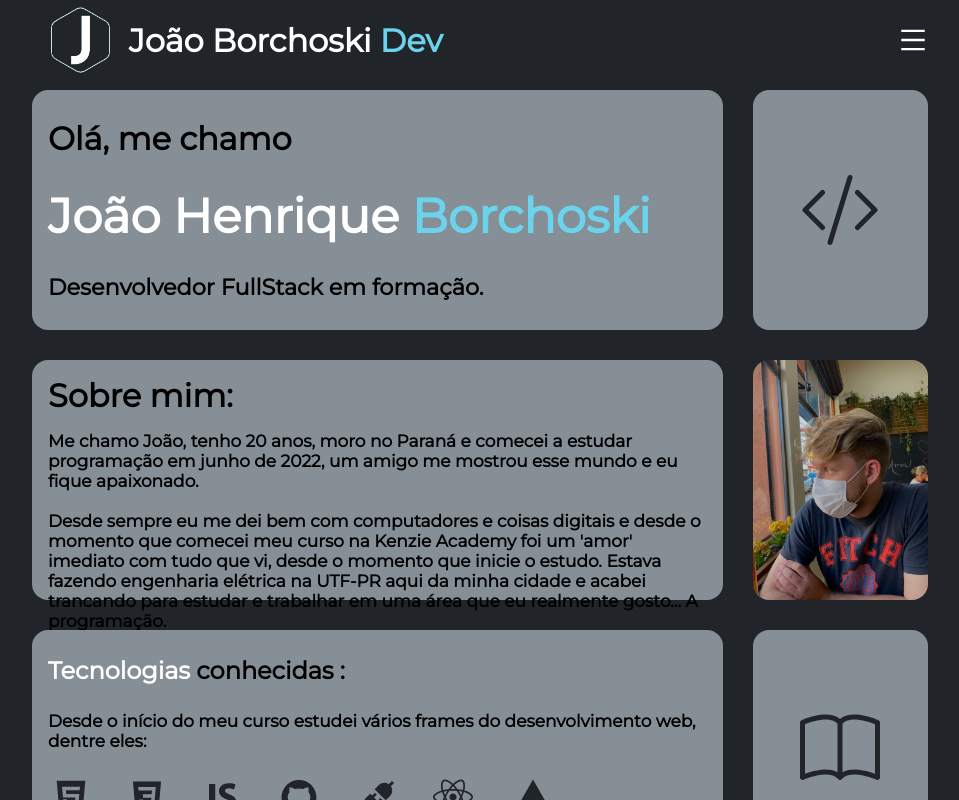
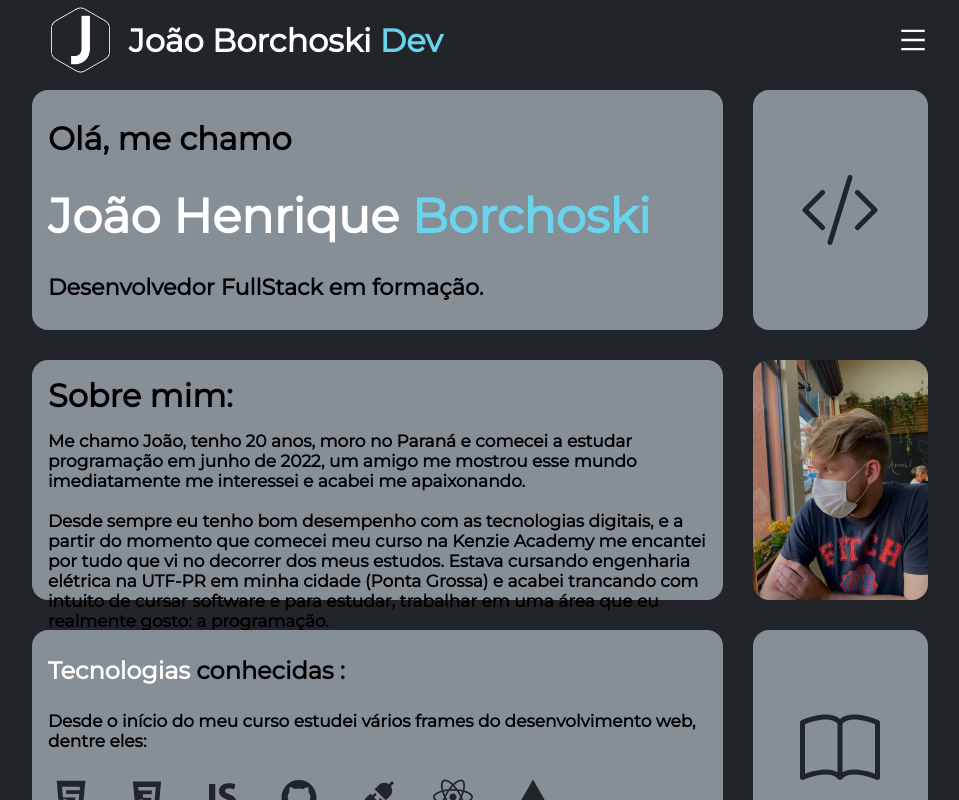
Before and after one commit to Borchoski/Portfolio-Joao, a React (Create React App) app: page / in a window 1280 px wide. Shown: the top 800 px of the page, without its empty margins (160-1119 px from the left). Built offline with nearby package versions, Linux system fonts and the light colour scheme; no server answers.

Commit message:
feat: fix texts

```diff
--- a/src/components/main/main.jsx
+++ b/src/components/main/main.jsx
@@ -70,17 +70,19 @@ export const Main = () => {
                         <p>
                             Me chamo João, tenho 20 anos, moro no Paraná e
                             comecei a estudar programação em junho de 2022, um
-                            amigo me mostrou esse mundo e eu fique apaixonado.
+                            amigo me mostrou esse mundo imediatamente me
+                            interessei e acabei me apaixonando.
                         </p>
                         <br />
                         <p>
-                            Desde sempre eu me dei bem com computadores e coisas
-                            digitais e desde o momento que comecei meu curso na
-                            Kenzie Academy foi um 'amor' imediato com tudo que
-                            vi, desde o momento que inicie o estudo. Estava
-                            fazendo engenharia elétrica na UTF-PR aqui da minha
-                            cidade e acabei trancando para estudar e trabalhar
-                            em uma área que eu realmente gosto... A programação.
+                            Desde sempre eu tenho bom desempenho com as
+                            tecnologias digitais, e a partir do momento que
+                            comecei meu curso na Kenzie Academy me encantei por
+                            tudo que vi no decorrer dos meus estudos. Estava
+                            cursando engenharia elétrica na UTF-PR em minha
+                            cidade (Ponta Grossa) e acabei trancando com intuito de cursar software e para
+                            estudar, trabalhar em uma área que eu realmente
+                            gosto: a programação.
                         </p>
                     </h3>
                 </section>
--- a/src/pages/repos/indexRepos.jsx
+++ b/src/pages/repos/indexRepos.jsx
@@ -8,7 +8,6 @@ import { UserContext } from "../../contexts/userContext";
 
 export const Repos = () => {
     const { userRepos } = useContext(UserContext);
-    console.log(userRepos[1]);
 
     return (
         <StyledBodyHome>
```
